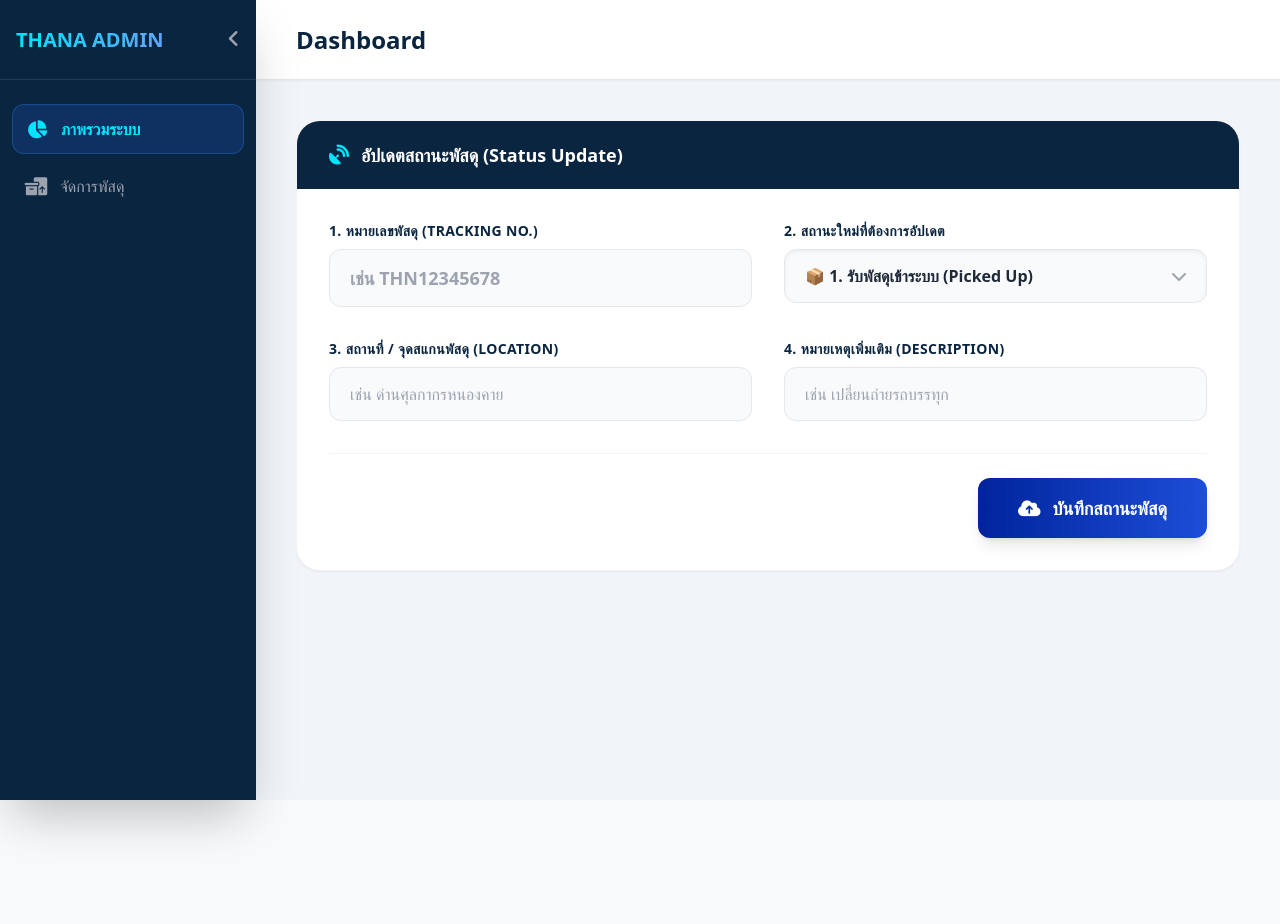
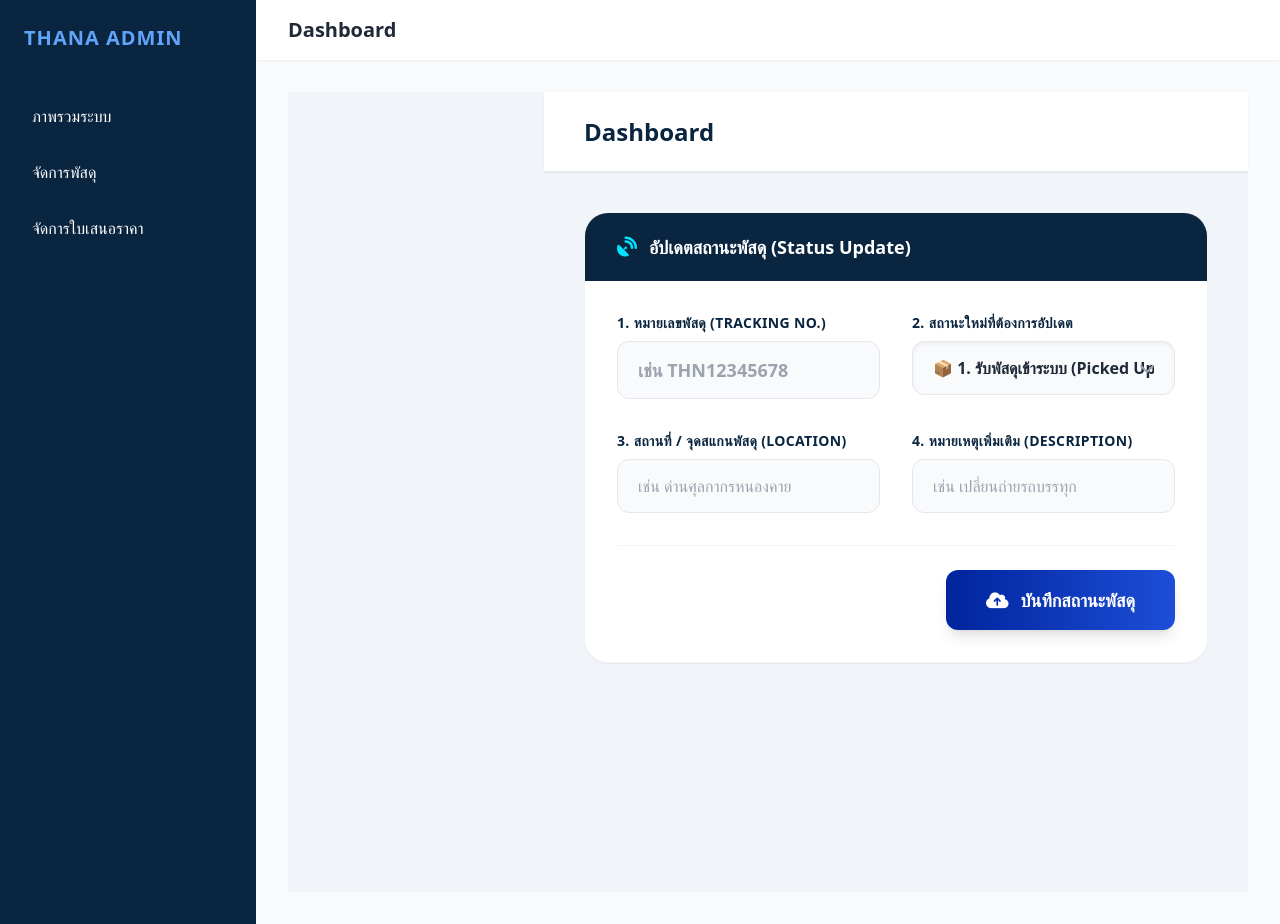
Before and after one commit to itthana/thana-group-web, a Next.js app: page /admin in a window 1280 px wide. Before the commit the page ends 800 px from the top, so only its background shows below. Built offline with nearby package versions, Linux system fonts and the light colour scheme.

Commit message:
refactor: ปรับโครงสร้างหน้า Admin โดยใช้ layout.tsx และลบเมนูที่ซ้ำซ้อน

```diff
--- /dev/null
+++ b/app/admin/layout.tsx
@@ -0,0 +1,44 @@
+import Link from 'next/link';
+
+export default function AdminLayout({ children }: { children: React.ReactNode }) {
+  return (
+    <div className="flex min-h-screen bg-gray-50">
+
+      {/* 🟦 แถบเมนูด้านซ้ายมือ (Sidebar) */}
+      <aside className="w-64 bg-[#0a2540] text-white flex flex-col">
+        <div className="p-6 font-bold text-xl tracking-wider text-blue-400">
+          THANA ADMIN
+        </div>
+
+        <nav className="flex-col flex px-4 space-y-2 mt-4">
+          <Link href="/admin" className="flex items-center gap-3 px-4 py-3 rounded-lg hover:bg-blue-800 transition-colors">
+            <span>ภาพรวมระบบ</span>
+          </Link>
+
+          <Link href="/admin/parcels" className="flex items-center gap-3 px-4 py-3 rounded-lg hover:bg-blue-800 transition-colors">
+            <span>จัดการพัสดุ</span>
+          </Link>
+
+          {/* 🌟 นี่คือปุ่มใหม่ของเราครับ */}
+          <Link href="/admin/quotations" className="flex items-center gap-3 px-4 py-3 rounded-lg hover:bg-blue-800 transition-colors">
+            <span>จัดการใบเสนอราคา</span>
+          </Link>
+        </nav>
+      </aside>
+
+      {/* ⬜️ พื้นที่แสดงเนื้อหาตรงกลาง (Content Area) */}
+      <main className="flex-1">
+        {/* แถบหัวด้านบน (Header) */}
+        <header className="bg-white shadow-sm px-8 py-4 font-bold text-xl text-gray-800">
+          Dashboard
+        </header>
+
+        {/* เนื้อหาที่จะสลับไปมาตามเมนูที่กด จะมาโผล่ตรง {children} นี้ครับ */}
+        <div className="p-8">
+          {children}
+        </div>
+      </main>
+
+    </div>
+  );
+}
--- a/app/admin/page.tsx
+++ b/app/admin/page.tsx
@@ -100,17 +100,6 @@ export default function AdminDashboard() {
   return (
     <div className="min-h-screen flex bg-slate-100 font-prompt">
 
-      {/* Sidebar */}
-      <aside className={`${isSidebarOpen ? 'w-64' : 'w-20'} bg-[#0a2540] text-white transition-all duration-300 flex flex-col fixed h-full z-20 shadow-2xl`}>
-        <div className="h-16 md:h-20 flex items-center justify-between px-4 border-b border-white/10">
-          {isSidebarOpen ? <div className="font-black text-xl text-transparent bg-clip-text bg-gradient-to-r from-[#00e5ff] to-blue-400">THANA ADMIN</div> : <div className="font-black text-xl text-[#00e5ff] mx-auto">TA</div>}
-          <button onClick={() => setIsSidebarOpen(!isSidebarOpen)} className="text-gray-400 hover:text-white"><i className={`fas ${isSidebarOpen ? 'fa-angle-left' : 'fa-bars'} text-xl`}></i></button>
-        </div>
-        <nav className="flex-1 py-6 space-y-2 px-3">
-          <Link href="/admin" className="flex items-center gap-3 px-3 py-3 bg-blue-600/20 text-[#00e5ff] rounded-xl border border-blue-500/30"><i className="fas fa-chart-pie w-6 text-center text-lg"></i>{isSidebarOpen && <span className="font-bold">ภาพรวมระบบ</span>}</Link>
-          <Link href="/admin/manage" className="flex items-center gap-3 px-3 py-3 text-gray-400 hover:text-white hover:bg-white/5 rounded-xl transition-all"><i className="fas fa-boxes-packing w-6 text-center text-lg"></i>{isSidebarOpen && <span className="font-medium">จัดการพัสดุ</span>}</Link>
-        </nav>
-      </aside>
 
       {/* Main Content */}
       <main className={`flex-1 transition-all duration-300 ${isSidebarOpen ? 'ml-64' : 'ml-20'}`}>
```
